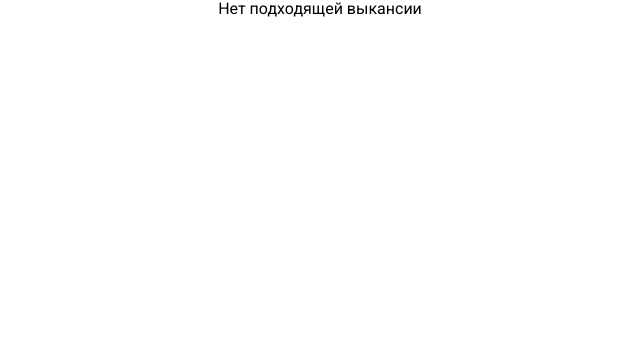
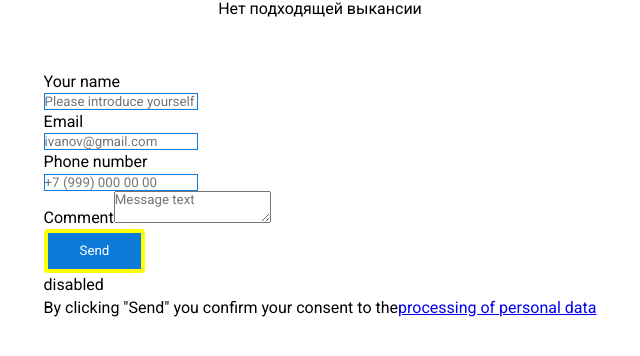
Before and after one commit to MariaGaligina/vacancies-website, a React (Vite) app: page / in a window 1280 px wide. Shown: the part 190-546 px from the top of the page, without its empty margins (320-960 px from the left). Built offline with nearby package versions, Linux system fonts and the light colour scheme; no server answers.

Commit message:
feedback form with validation

```diff
--- a/src/App.jsx
+++ b/src/App.jsx
@@ -3,6 +3,7 @@ import {useState, useEffect, useRef} from 'react'
 
 import styles from './App.module.scss'
 import CardVacancy from './components/CardVacancy/CardVacancy'
+import FeedbackForm from './components/FeedbackForm/FeedbackForm'
 import Close from './assets/icons/close.svg?react'
 
 const url = 'https://api.hh.ru/vacancies'
@@ -162,6 +163,7 @@ function App() {
 			) : (
 				''
 			)}
+			<FeedbackForm />
 		</div>
 	)
 }
--- /dev/null
+++ b/src/components/FeedbackForm/FeedbackForm.jsx
@@ -0,0 +1,172 @@
+import React, {useEffect, useState} from 'react'
+import styles from './FeedbackForm.module.scss'
+
+const FeedbackForm = () => {
+	const [name, setName] = useState('')
+	const [email, setEmail] = useState('')
+	const [phone, setPhone] = useState('')
+	const [comment, setComment] = useState('')
+	const [isNameCorrect, setIsNameCorrect] = useState(true)
+	const [isEmailCorrect, setIsEmailCorrect] = useState(true)
+	const [isPhoneCorrect, setIsPhoneCorrect] = useState(true)
+	const [nameError, setNameError] = useState('Имя не должно быть пустым')
+	const [emaiError, setEmailError] = useState('Email не должен быть пустым')
+	const [phoneError, setPhoneError] = useState('Номер не должен быть пустым')
+	const [isDisabled, setIsDisabled] = useState(true)
+
+	//const [isCommentCorrect, setIsCommentCorrect] = useState(true)
+	/*
+	useEffect(() => {
+		console.log('disableEffect', isDisabled)
+		isNameCorrect && isEmailCorrect && isPhoneCorrect ? setIsDisabled(false) : setIsDisabled(true)
+		//console.log('disableEffect', isDisabled)
+		//console.log('kjhgfdsdfghjk')
+	}, [isNameCorrect, isEmailCorrect, isPhoneCorrect])*/
+
+	useEffect(() => {
+		nameError || emaiError || phoneError ? setIsDisabled(true) : setIsDisabled(false)
+	}, [nameError, emaiError, phoneError])
+
+	const checkButtonDisable = () => {
+		isNameCorrect && isEmailCorrect && isPhoneCorrect ? setIsDisabled(false) : setIsDisabled(true)
+		console.log(
+			'isDisablecheck',
+
+			isNameCorrect,
+			isEmailCorrect,
+			isPhoneCorrect,
+			name.length > 0,
+			email.length > 0,
+			phone.length > 0,
+			name.length,
+			email.length,
+			phone.length
+		)
+		console.log('disabledFunc', isDisabled)
+	}
+
+	const checkBlur = (event) => {
+		switch (event.currentTarget.name) {
+			case 'name':
+				setIsNameCorrect(false)
+				break
+			case 'email':
+				setIsEmailCorrect(false)
+				break
+			case 'phone':
+				setIsPhoneCorrect(false)
+				break
+		}
+	}
+
+	const checkNameValid = (event) => {
+		setName(event.target.value)
+		event.target.value.length > 0 ? setNameError('') : setNameError('Имя не пустое')
+		//console.log('nameValid', name)
+		//console.log('nameValid', isNameCorrect)
+		//console.log('disable', isDisabled)
+	}
+
+	const checkEmailValid = (event) => {
+		setEmail(event.target.value)
+		const emailRegExp =
+			/^(([^<>()[\].,;:\s@"]+(\.[^<>()[\].,;:\s@"]+)*)|(".+"))@(([^<>()[\].,;:\s@"]+\.)+[^<>()[\].,;:\s@"]{2,})$/iu
+		event.target.value.length > 0 && emailRegExp.test(event.target.value)
+			? setEmailError('')
+			: setIsEmailCorrect('Некорректный email')
+		//console.log('emailValid', email)
+		//console.log('emailValid', isEmailCorrect)
+		//console.log('disable', isDisabled)
+	}
+
+	const checkPhoneValid = (event) => {
+		setPhone(event.target.value)
+		event.target.value.length > 0 &&
+		!(isNaN(event.target.value) || event.target.value.includes('.'))
+			? setPhoneError('')
+			: setPhoneError('Номер может состоять только из цифр')
+		//console.log('phoneValid', phone)
+		//console.log('phoneValid', isPhoneCorrect)
+		//console.log('disable', isDisabled)
+	}
+
+	return (
+		<form className={styles['feedback']}>
+			<div className={styles['feedback__name']}>
+				<label htmlFor='name'>Your name</label>
+				{!isNameCorrect && nameError && <span className={styles['error-text']}>{nameError}</span>}
+				<input
+					type='text'
+					name='name'
+					id='name'
+					value={name}
+					onChange={(event) => checkNameValid(event)}
+					onBlur={(event) => checkBlur(event)}
+					placeholder='Please introduce yourself'
+					className={`${styles['feedback__name-input']} ${
+						isNameCorrect ? '' : styles['feedback__input-error']
+					}`}
+				/>
+				{name}
+			</div>
+			<div className={styles['feedback__email']}>
+				<label htmlFor='email'>Email</label>
+				{!isEmailCorrect && emaiError && <span className={styles['error-text']}>{emaiError}</span>}
+				<input
+					name='email'
+					id='email'
+					value={email}
+					onChange={(event) => checkEmailValid(event)}
+					onBlur={(event) => checkBlur(event)}
+					placeholder='ivanov@gmail.com'
+					className={`${styles['feedback__input']} ${
+						isEmailCorrect ? '' : styles['feedback__input-error']
+					}`}
+				/>
+				{email}
+			</div>
+			<div className={styles['feedback__phone']}>
+				<label htmlFor='phone'>Phone number</label>
+				{!isPhoneCorrect && phoneError && (
+					<span className={styles['error-text']}>{phoneError}</span>
+				)}
+				<input
+					name='phone'
+					id='phone'
+					value={phone}
+					onChange={(event) => checkPhoneValid(event)}
+					onBlur={(event) => checkBlur(event)}
+					placeholder='+7 (999) 000 00 00'
+					className={`${styles['feedback__input']} ${
+						isPhoneCorrect ? '' : styles['feedback__input-error']
+					}`}
+				/>
+				{phone}
+			</div>
+			<div className={styles['feedback__comment']}>
+				<label htmlFor='comment'>Comment</label>
+				<textarea
+					name='comment'
+					id='comment'
+					value={comment}
+					onChange={(event) => setComment(event.target.value)}
+					placeholder='Message text'
+					className={styles['feedback__comment-textarea']}
+				/>
+			</div>
+			<p>{comment}</p>
+			<button className={styles['button']} disabled={isDisabled}>
+				Send
+			</button>
+			<p>disabled {isDisabled}</p>
+			<p>
+				By clicking "Send" you confirm your consent to the
+				<a href='https://www.figma.com/file/nrUnG4nK4CoKxFAW8dnyLT/%D0%A1%D1%82%D0%B0%D0%B6%D0%B5%D1%80%D1%81%D0%BA%D0%B0%D1%8F-%D0%BF%D1%80%D0%BE%D0%B3%D1%80%D0%B0%D0%BC%D0%BC%D0%B0-Frontend?type=design&node-id=14-1882&mode=design&t=8lvRb2lRhio8WOWd-0'>
+					processing of personal data
+				</a>
+			</p>
+		</form>
+	)
+}
+
+export default FeedbackForm
--- /dev/null
+++ b/src/components/FeedbackForm/FeedbackForm.module.scss
@@ -0,0 +1,23 @@
+@import '../../constants.module.scss';
+.button {
+	width: fit-content;
+	height: 44px;
+	padding: 8px 32px 8px 32px;
+	border-radius: 4px;
+	opacity: 0px;
+	border: none;
+	color: $button-text-color;
+	background-color: $blue;
+}
+input {
+	border: 1px solid $blue;
+	display: block;
+}
+
+.error-text {
+	color: red;
+}
+
+button:disabled {
+	border: 4px solid yellow;
+}
```
